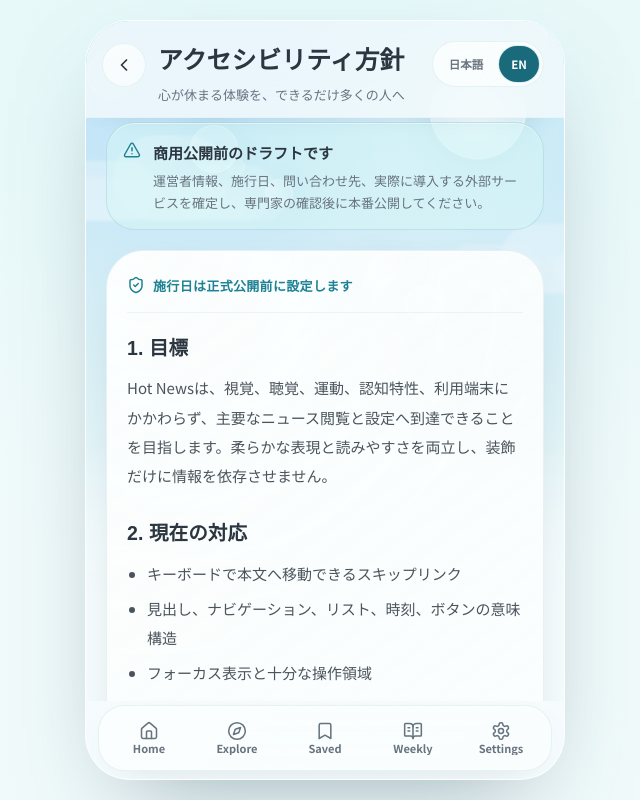
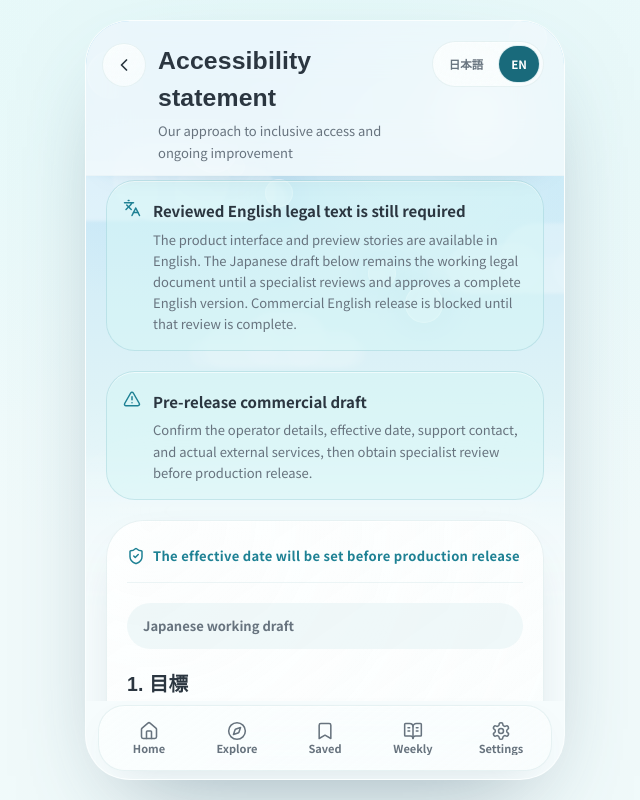
Before and after one commit to sunpotflower4460-cpu/Hot-news, a Next.js app: page /legal/accessibility in a window 1280 px wide. Both pictures are taken after a click on the button "EN". Shown: the whole page, without its empty margins (315-955 px from the left). Built offline with nearby package versions, Linux system fonts and the light colour scheme; a web font is replaced by a local one.

Commit message:
feat: add safe bilingual legal document framing

```diff
--- a/src/components/legal/LegalDocument.tsx
+++ b/src/components/legal/LegalDocument.tsx
@@ -1,7 +1,28 @@
+'use client';
+
 import type { ReactNode } from 'react';
-import { AlertTriangle, ShieldCheck } from 'lucide-react';
+import { AlertTriangle, Languages, ShieldCheck } from 'lucide-react';
 import { ScreenHeader } from '@/components/layout/ScreenHeader';
 import { isCommercialPreview } from '@/config/commercial';
+import { useI18n } from '@/lib/i18n/useI18n';
+
+const ENGLISH_TITLES: Record<string, string> = {
+  プライバシーポリシー: 'Privacy policy',
+  利用規約: 'Terms of use',
+  '特定商取引法に基づく表記': 'Commercial transaction disclosure',
+  '編集・訂正方針': 'Editorial and corrections policy',
+  'ニュースの選び方・訂正方針': 'How stories are selected and corrected',
+  アクセシビリティ方針: 'Accessibility statement',
+};
+
+const ENGLISH_SUMMARIES: Record<string, string> = {
+  プライバシーポリシー: 'How data is handled and what users can control',
+  利用規約: 'The conditions for using this service',
+  '特定商取引法に基づく表記': 'Required operator, pricing, payment, and cancellation information',
+  '編集・訂正方針': 'How stories are selected, verified, corrected, and withdrawn',
+  'ニュースの選び方・訂正方針': 'How stories are selected, verified, corrected, and withdrawn',
+  アクセシビリティ方針: 'Our approach to inclusive access and ongoing improvement',
+};
 
 export function LegalDocument({
   title,
@@ -14,18 +35,43 @@ export function LegalDocument({
   effectiveDate?: string;
   children: ReactNode;
 }) {
+  const { locale } = useI18n();
+  const displayTitle = locale === 'en' ? (ENGLISH_TITLES[title] ?? title) : title;
+  const displaySummary = locale === 'en' ? (ENGLISH_SUMMARIES[title] ?? summary) : summary;
+
   return (
     <article className="pb-12">
-      <ScreenHeader title={title} subtitle={summary} back />
+      <ScreenHeader title={displayTitle} subtitle={displaySummary} back />
       <div className="space-y-5 px-5 pt-1">
+        {locale === 'en' && (
+          <aside className="rounded-card border border-accent/15 bg-accent-soft/55 px-4 py-4 text-text shadow-inner-light">
+            <div className="flex items-start gap-3">
+              <Languages aria-hidden size={18} className="mt-0.5 shrink-0 text-accent" />
+              <div>
+                <p className="text-body font-bold">Reviewed English legal text is still required</p>
+                <p className="mt-1 text-caption leading-relaxed text-muted">
+                  The product interface and preview stories are available in English. The Japanese
+                  draft below remains the working legal document until a specialist reviews and
+                  approves a complete English version. Commercial English release is blocked until
+                  that review is complete.
+                </p>
+              </div>
+            </div>
+          </aside>
+        )}
+
         {isCommercialPreview && (
           <aside className="rounded-card border border-accent/15 bg-accent-soft/55 px-4 py-4 text-text shadow-inner-light">
             <div className="flex items-start gap-3">
               <AlertTriangle aria-hidden size={18} className="mt-0.5 shrink-0 text-accent" />
               <div>
-                <p className="text-body font-bold">商用公開前のドラフトです</p>
+                <p className="text-body font-bold">
+                  {locale === 'ja' ? '商用公開前のドラフトです' : 'Pre-release commercial draft'}
+                </p>
                 <p className="mt-1 text-caption leading-relaxed text-muted">
-                  運営者情報、施行日、問い合わせ先、実際に導入する外部サービスを確定し、専門家の確認後に本番公開してください。
+                  {locale === 'ja'
+                    ? '運営者情報、施行日、問い合わせ先、実際に導入する外部サービスを確定し、専門家の確認後に本番公開してください。'
+                    : 'Confirm the operator details, effective date, support contact, and actual external services, then obtain specialist review before production release.'}
                 </p>
               </div>
             </div>
@@ -36,10 +82,23 @@ export function LegalDocument({
           <div className="mb-5 flex items-center gap-2 border-b border-line/45 pb-4 text-accent">
             <ShieldCheck aria-hidden size={18} />
             <p className="text-caption font-bold tracking-wide">
-              {effectiveDate ? `施行日：${effectiveDate}` : '施行日は正式公開前に設定します'}
+              {effectiveDate
+                ? locale === 'ja'
+                  ? `施行日：${effectiveDate}`
+                  : `Effective date: ${effectiveDate}`
+                : locale === 'ja'
+                  ? '施行日は正式公開前に設定します'
+                  : 'The effective date will be set before production release'}
             </p>
           </div>
-          <div className="legal-copy space-y-7">{children}</div>
+          {locale === 'en' && (
+            <p className="mb-5 rounded-card bg-surface-2/65 px-4 py-3 text-caption font-semibold text-muted">
+              Japanese working draft
+            </p>
+          )}
+          <div lang="ja" className="legal-copy space-y-7">
+            {children}
+          </div>
         </section>
       </div>
     </article>
```
